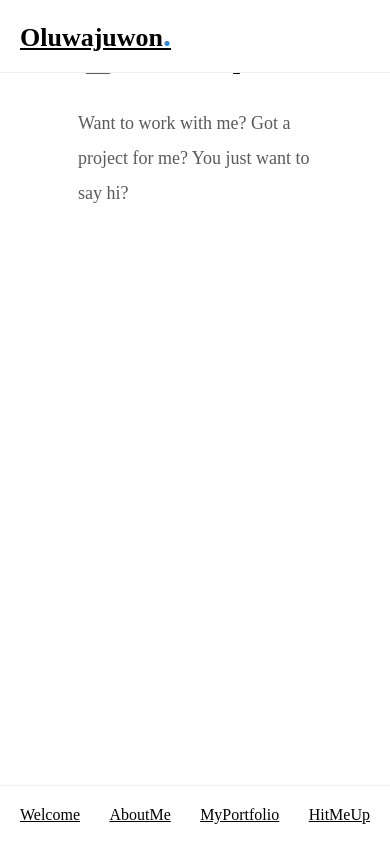
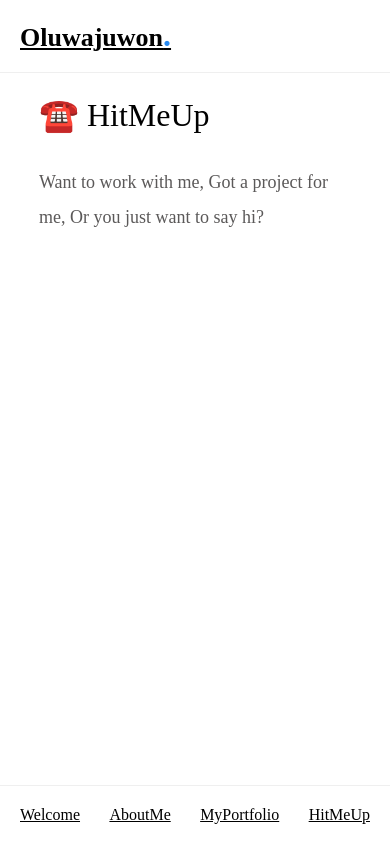
Before and after one commit to oluwajuwon/my, a React (Create React App) app: page /contact in a window 390 px wide. Built offline with nearby package versions, Linux system fonts and the light colour scheme; a web font is replaced by a local one.

Commit message:
modify mobile version of contact page

```diff
--- a/src/components/Contact/index.js
+++ b/src/components/Contact/index.js
@@ -12,12 +12,13 @@ const Contact = () => {
               <span role='img'>☎️</span> HitMeUp
             </h1>
             <p>
-              Want to work with me?
-              Got a project for me?
-              You just want to say hi?
+              Want to work with me,
+              Got a project for me,
+              Or you just want to say hi?
             </p>
-            <p>
-            </p>
+          </section>
+
+          <section className='main-contact'>
           </section>
         </section>
       </div>
--- a/src/components/Contact/style.css
+++ b/src/components/Contact/style.css
@@ -18,3 +18,11 @@
   font-size: large;
   color: #5b5959;
 }
+
+
+@media (max-width: 768px) {
+  .contact-section  {
+    width: 80%;
+    margin-top: 25%
+  }
+}
```
